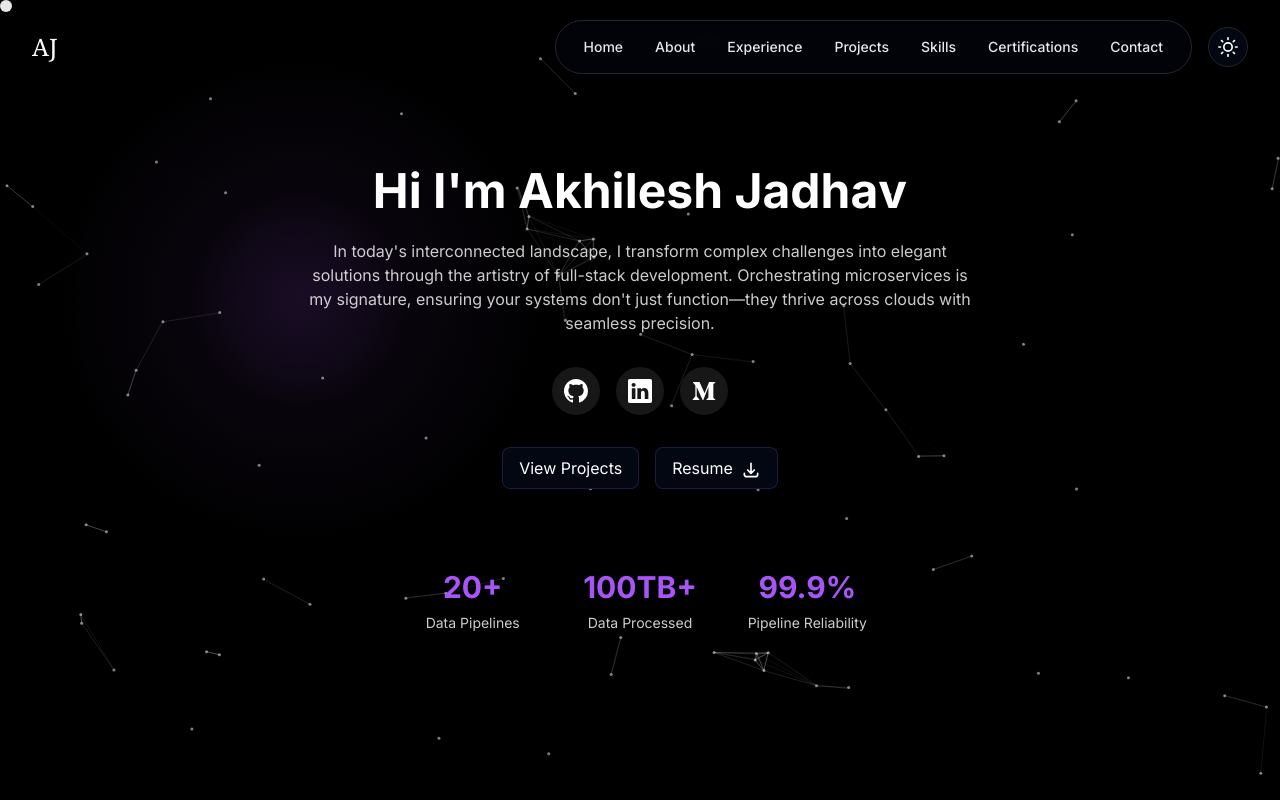
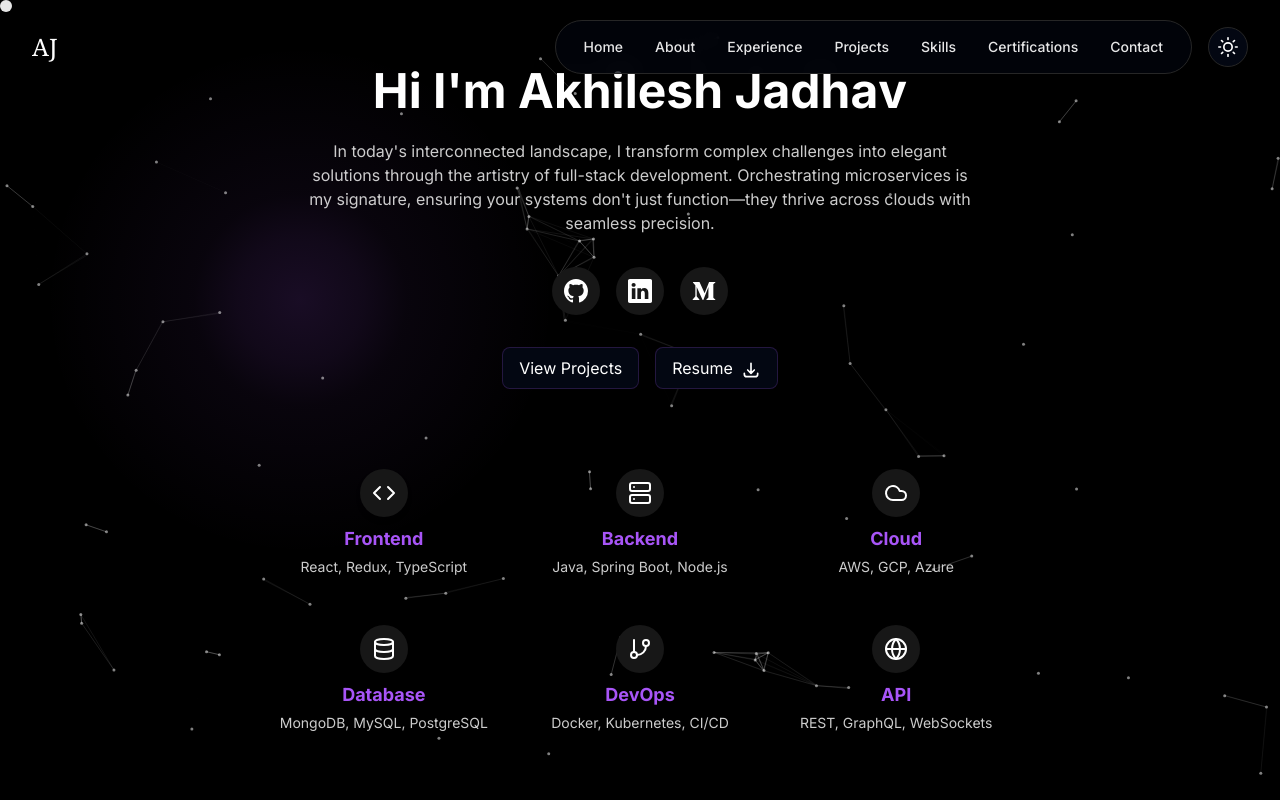
Before and after one commit to asJ26/Akhilesh-portfolio, a Next.js app: page / in a window 1280 px wide. Shown: the top 800 px of the page. Built offline with nearby package versions, Linux system fonts and the light colour scheme.

Commit message:
Update Hero.tsx

```diff
--- a/src/components/home/Hero.tsx
+++ b/src/components/home/Hero.tsx
@@ -7,6 +7,7 @@ import { HiOutlineDownload } from "react-icons/hi";
 import { ButtonLitLink } from "../ui/button-lit";
 import { Particles } from "../ui/particles";
 import ClientOnly from "../ClientOnly";
+import { Code, Server, Cloud, Database, GitBranch, Globe } from "lucide-react";
 
 export default function Hero() {
   const words = [
@@ -25,6 +26,39 @@ export default function Hero() {
     {
       text: "Jadhav",
       className: "text-neutral-800 dark:text-white font-bold"
+    }
+  ];
+
+  const techCategories = [
+    {
+      title: "Frontend",
+      icon: <Code className="w-6 h-6" />,
+      technologies: "React, Redux, TypeScript"
+    },
+    {
+      title: "Backend",
+      icon: <Server className="w-6 h-6" />,
+      technologies: "Java, Spring Boot, Node.js"
+    },
+    {
+      title: "Cloud",
+      icon: <Cloud className="w-6 h-6" />,
+      technologies: "AWS, GCP, Azure"
+    },
+    {
+      title: "Database",
+      icon: <Database className="w-6 h-6" />,
+      technologies: "MongoDB, MySQL, PostgreSQL"
+    },
+    {
+      title: "DevOps",
+      icon: <GitBranch className="w-6 h-6" />,
+      technologies: "Docker, Kubernetes, CI/CD"
+    },
+    {
+      title: "API",
+      icon: <Globe className="w-6 h-6" />,
+      technologies: "REST, GraphQL, WebSockets"
     }
   ];
 
@@ -97,19 +131,17 @@ export default function Hero() {
             </ButtonLitLink>
           </div>
 
-          <div className="grid grid-cols-3 gap-12 mt-20 text-center">
-            <div>
-              <h2 className="text-3xl font-bold mb-2 text-neutral-900 dark:text-purple-500">20+</h2>
-              <p className="text-sm text-neutral-600 dark:text-white/80">Data Pipelines</p>
-            </div>
-            <div>
-              <h2 className="text-3xl font-bold mb-2 text-neutral-900 dark:text-purple-500">100TB+</h2>
-              <p className="text-sm text-neutral-600 dark:text-white/80">Data Processed</p>
-            </div>
-            <div>
-              <h2 className="text-3xl font-bold mb-2 text-neutral-900 dark:text-purple-500">99.9%</h2>
-              <p className="text-sm text-neutral-600 dark:text-white/80">Pipeline Reliability</p>
-            </div>
+          {/* Tech Categories Grid - Replacing the metrics */}
+          <div className="grid grid-cols-3 gap-8 md:gap-12 mt-20">
+            {techCategories.map((category, index) => (
+              <div key={index} className="flex flex-col items-center">
+                <div className="p-3 bg-white dark:bg-neutral-900 rounded-full hover:scale-110 transition-transform duration-200 mb-2 shadow-md">
+                  {category.icon}
+                </div>
+                <h3 className="text-lg font-bold text-neutral-900 dark:text-purple-500">{category.title}</h3>
+                <p className="text-sm text-neutral-600 dark:text-white/80 text-center mt-1">{category.technologies}</p>
+              </div>
+            ))}
           </div>
         </div>
       </div>
```
